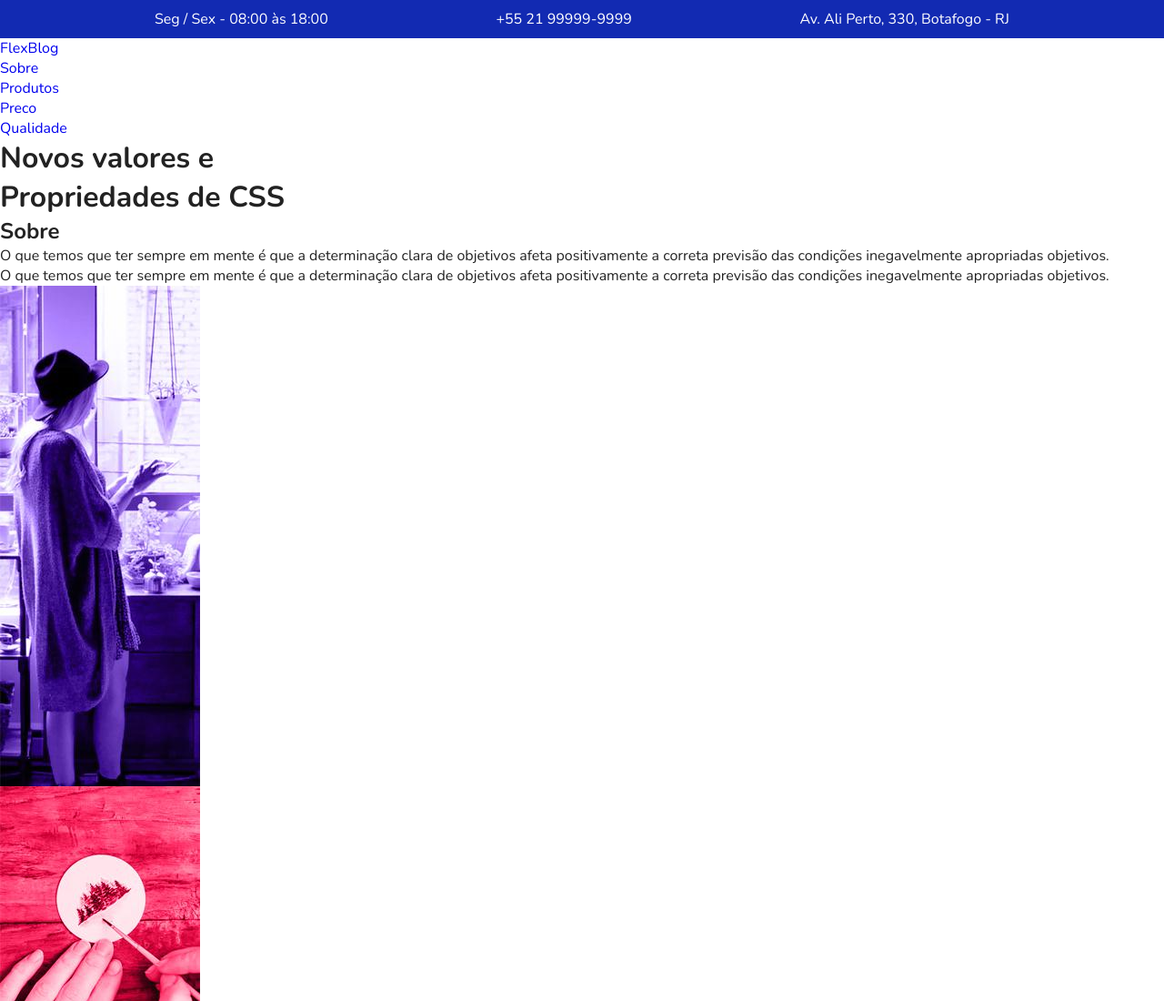
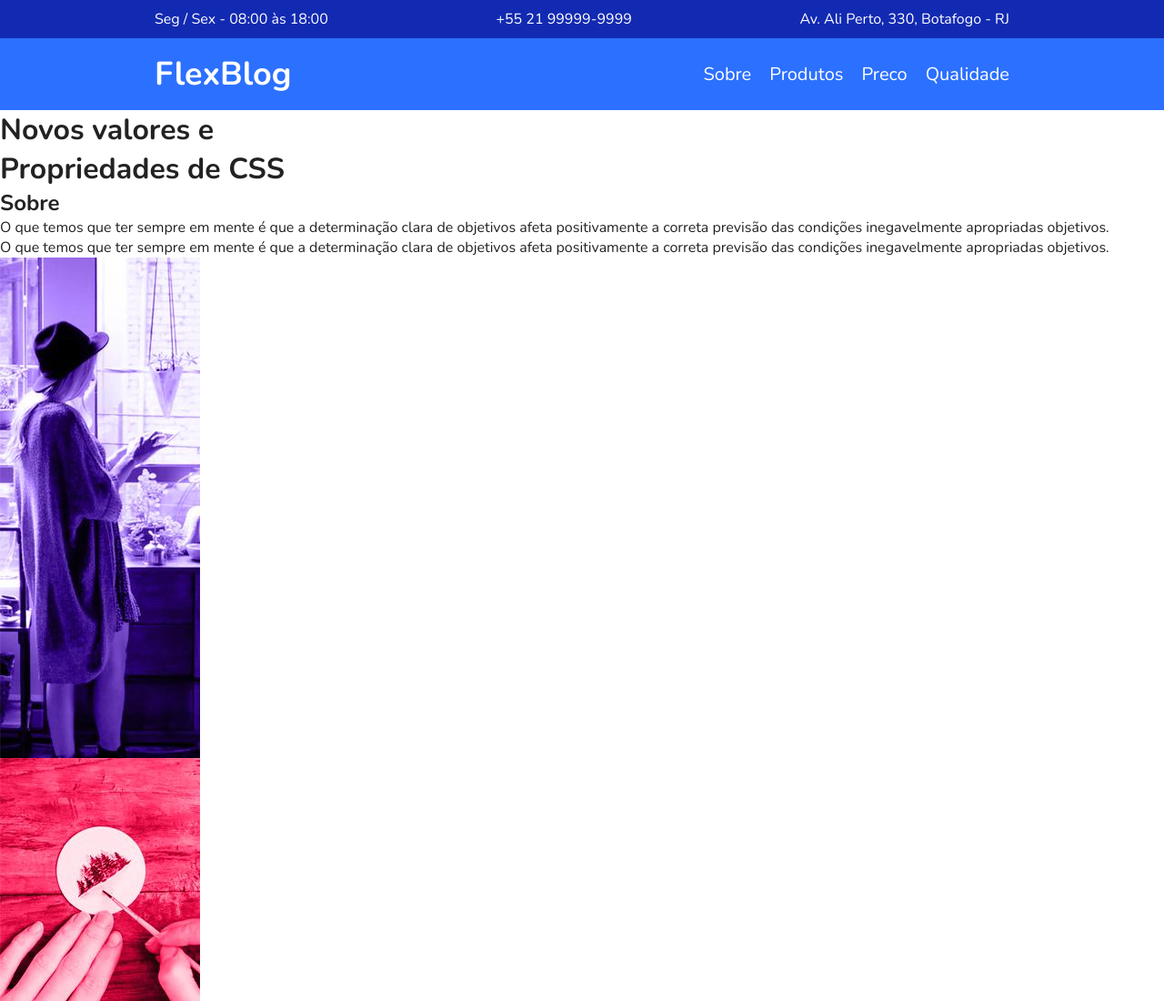
Before and after one commit to bhsouza/FlexBlog, a plain HTML site: page index.html in a window 1280 px wide. Shown: the top 1100 px of the page at 91% size. Drawn offline with nearby package versions, Linux system fonts and the light colour scheme.

Commit message:
Adicionando estilização menu

```diff
--- a/css/style.css
+++ b/css/style.css
@@ -41,3 +41,47 @@ img {
 .superinfo a {
   color: #fff;
 }
+
+/* Menu */
+
+.menu-bg {
+  background: #2c70ff;
+}
+
+.menu {
+  max-width: 960px;
+  margin: 0 auto;
+  padding: 15px 0;
+  display: flex;
+  flex-wrap: wrap;
+  justify-content: space-between;
+  align-items: center;
+}
+
+.menu a {
+  color: #fff;
+}
+
+.menu-logo a {
+  font-size: 2.25rem;
+  font-weight: bold;
+  margin: 0 10px;
+}
+
+.menu-nav ul {
+  display: flex;
+  flex-wrap: wrap;
+}
+
+.menu-nav a {
+  font-size: 1.25rem;
+  display: block;
+  padding: 10px;
+  transition: .2s;
+}
+
+.menu-nav a:hover {
+  color: #122ab2;
+}
+
+/* Sobre */
--- a/index.html
+++ b/index.html
@@ -22,7 +22,7 @@
       <div class="menu-logo">
         <a href="#">FlexBlog</a>
       </div>
-      <nav>
+      <nav class="menu-nav">
         <ul>
           <li><a href="#sobre">Sobre</a></li>
           <li><a href="#produtos">Produtos</a></li>
```
